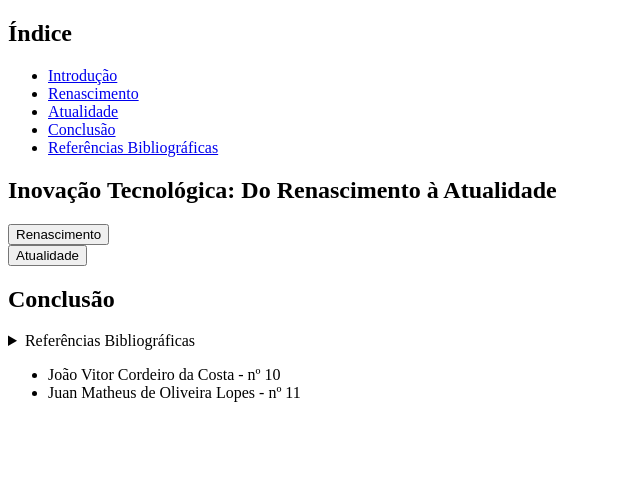
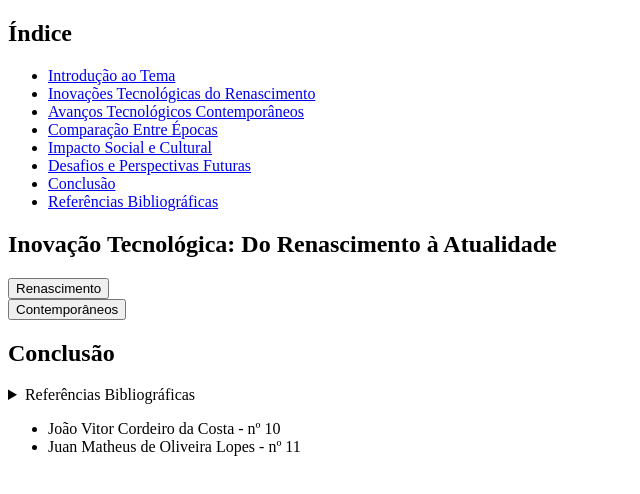
Before and after one commit to JuanMOLopes/projeto-renascimento.github.io, a plain HTML site: page index.html in a window 1280 px wide. Shown: the whole page, without its empty margins (0-640 px from the left). Drawn offline with Linux system fonts and the light colour scheme.

Commit message:
atualizado

```diff
--- a/index.html
+++ b/index.html
@@ -1,6 +1,5 @@
 <!DOCTYPE html>
 <html lang="pt-BR">
-
 <head>
     <meta charset="UTF-8">
     <meta name="viewport" content="width=device-width, initial-scale=1.0">
@@ -12,14 +11,16 @@
 
     <script src="./src/js/script.js" defer></script>
 </head>
-
 <body>
     <aside id="sidebar">
         <h2>Índice</h2>
         <ul>
-            <li><a href="#introducao">Introdução</a></li>
-            <li><a href="#renascimento">Renascimento</a></li>
-            <li><a href="#atualidade">Atualidade</a></li>
+            <li><a href="#introducao">Introdução ao Tema</a></li>
+            <li><a href="#inovacoes-renascentistas">Inovações Tecnológicas do Renascimento</a></li>
+            <li><a href="#inovacoes-atuais">Avanços Tecnológicos Contemporâneos</a></li>
+            <li><a href="#comparacao">Comparação Entre Épocas</a></li>
+            <li><a href="#impacto">Impacto Social e Cultural</a></li>
+            <li><a href="#desafios">Desafios e Perspectivas Futuras</a></li>
             <li><a href="#conclusao">Conclusão</a></li>
             <li><a href="#referencias">Referências Bibliográficas</a></li>
         </ul>
@@ -29,20 +30,18 @@
         <header>
             <h1>Inovação Tecnológica: Do Renascimento à Atualidade</h1>
         </header>
-
         <section id="introducao"></section>
-
         <section>
             <div><button onclick="exibirRenascimento()">Renascimento</button></div>
-            <div><button onclick="exibirAtualidade()">Atualidade</button></div>
+            <div><button onclick="exibirAtualidade()">Contemporâneos</button></div>
         </section>
-
         <section id="conteudo"></section>
-
+        <section id="comparacao"></section>
+        <section id="impacto"></section>
+        <section id="desafios"></section>
         <section id="conclusao">
             <h2>Conclusão</h2>
         </section>
-
         <section id="referencias">
             <details>
                 <summary>Referências Bibliográficas</summary>
@@ -52,7 +51,6 @@
                 </ul>
             </details>
         </section>
-
         <footer>
             <ul>
                 <li>João Vitor Cordeiro da Costa - nº 10</li>
@@ -61,5 +59,4 @@
         </footer>
     </section>
 </body>
-
 </html>
```
